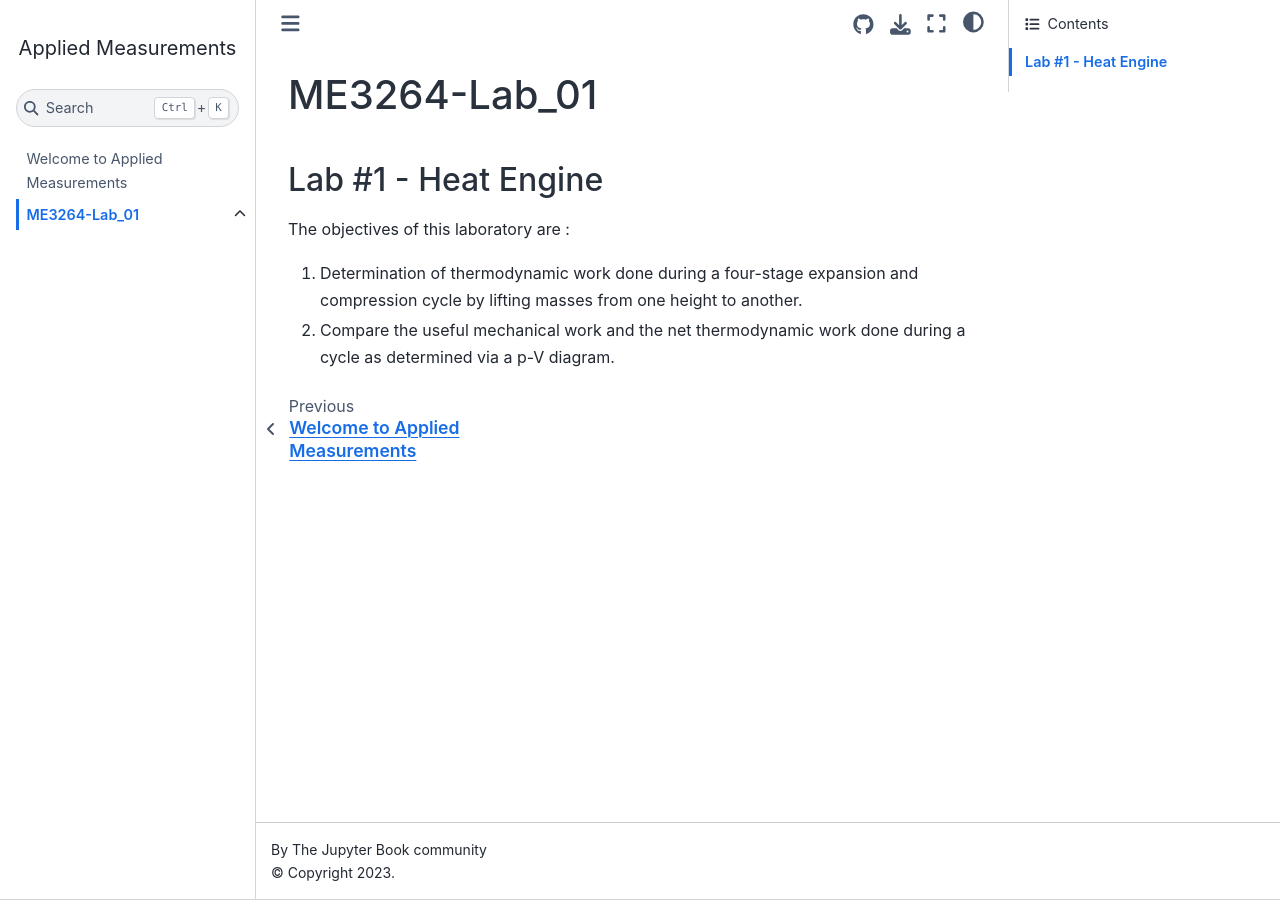
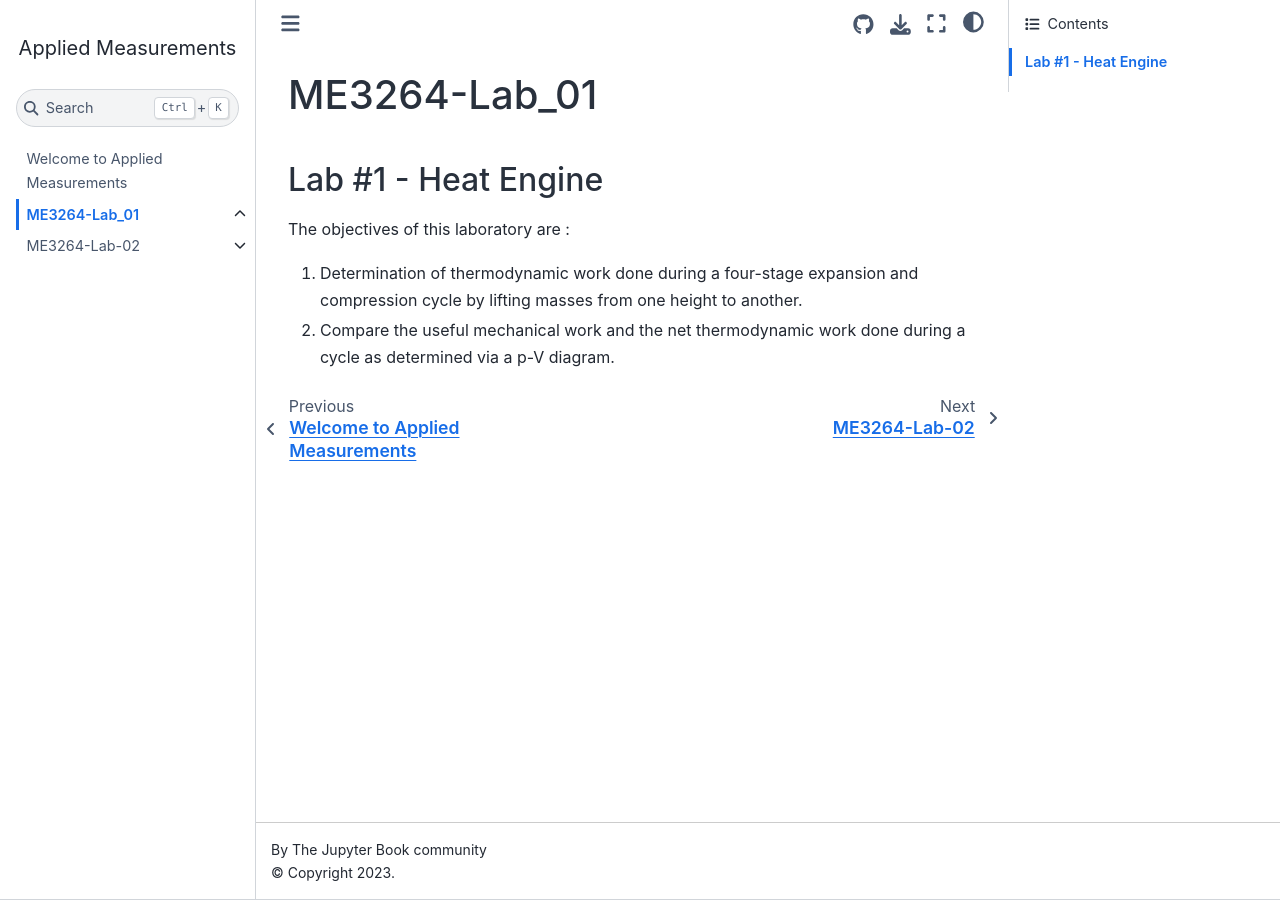
Before and after one commit to shubhangi17002/applied_measurements, a Jupyter Book: the page built from lab_01/README.md, in a window 1280 px wide. Built offline with Jupyter Book 1.0.4 settings and Sphinx 7.4.7 and the Sphinx Book theme 1.1.4, drawn with Linux system fonts in a browser that asks for light colours; pages that are not in the unit, such as notebooks, are missing from menus.

Commit message:
Update _toc.yml

```diff
--- a/_toc.yml
+++ b/_toc.yml
@@ -5,3 +5,6 @@
 - file: lab_01/README
   sections:
     - file: lab_01/ME3264_Lab-01
+- file: lab_02/README
+  sections:
+    - file: lab_02/ME3264_Lab-02
```
